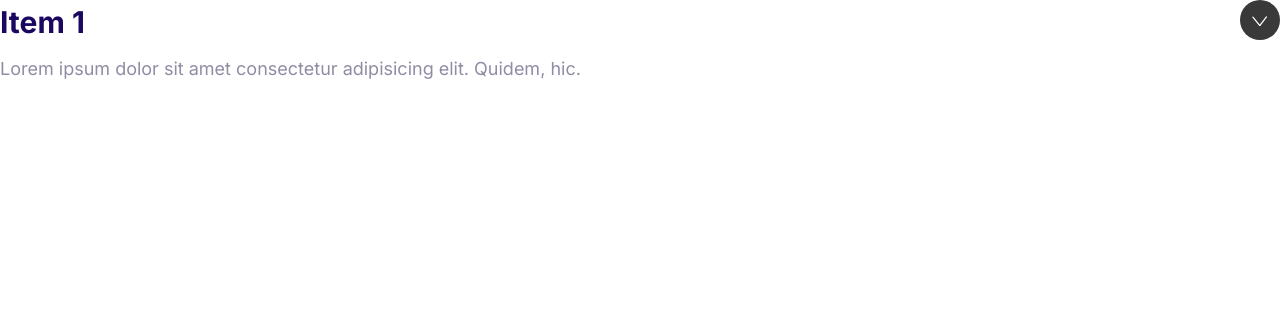
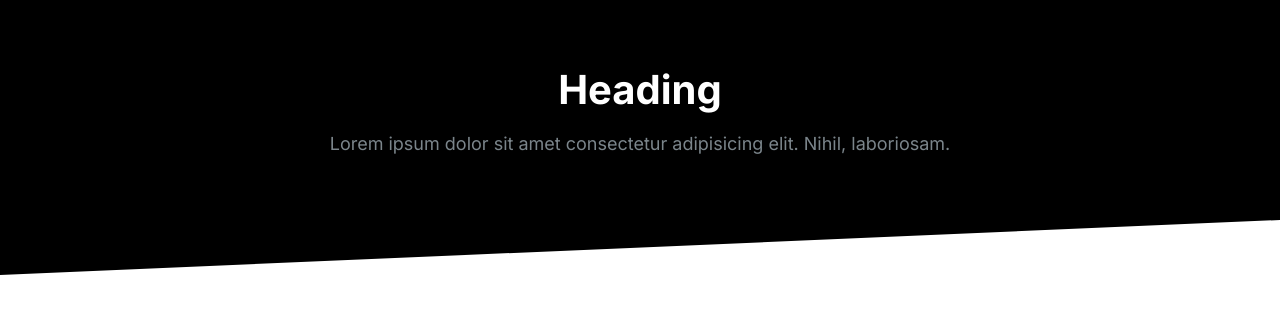
Before and after one commit to Khaled-AlKhateeb/Webycob, a plain HTML site: page index.html in a window 1280 px wide. Drawn offline with Linux system fonts and the light colour scheme.

Commit message:
Build blocks components

```diff
--- a/css/styles.css
+++ b/css/styles.css
@@ -539,7 +539,7 @@ a {
     }
 }
 
-/* Collapsible */
+/* Collapsibles */
 .collapsible__header {
     display: flex;
     justify-content: space-between;
@@ -570,3 +570,41 @@ a {
     max-height: 100vh;
     opacity: 1;
 }
+
+/* Blocks */
+.block {
+    --padding-vertical: 6rem;
+    padding: var(--padding-vertical) 2rem;
+}
+
+.block__header {
+    text-align: center;
+}
+
+.block__heading {
+    margin-top: 0;
+}
+
+.block--dark {
+    background: black;
+    color: #7b858b;
+}
+
+.block--dark .block__heading {
+    color: white;
+}
+
+.block--skewed-right {
+    padding-bottom: calc(var(--padding-vertical) + 4rem);
+    clip-path: polygon(0% 0%, 100% 0%, 100% 100%, 0% 80%);
+}
+
+.block--skewed-left {
+    padding-bottom: calc(var(--padding-vertical) + 4rem);
+    clip-path: polygon(0% 0%, 100% 0%, 100% 80%, 0% 100%);
+}
+
+.container {
+    max-width: 1140px;
+    margin: 0 auto;
+}
--- a/index.html
+++ b/index.html
@@ -14,17 +14,14 @@
     <link rel="stylesheet" href="css/normalize.css" />
   </head>
   <body>
-        <div class="collapsible collapsible--expanded">
-            <header class="collapsible__header">
-                <h2 class="collapsible__heading">Item 1</h2>
-                    <svg class="icon icon--white collapsible__chevron">
-                        <use xlink:href="images/sprite.svg#chevron"></use>
-                    </svg>
-            </header>
-            <div class="collapsible__content">
-                Lorem ipsum dolor sit amet consectetur adipisicing elit. Quidem, hic.
-            </div>
-        </div>
-        <script src="/js/main.js"></script>
+    <section class="block block--dark block--skewed-left">
+      <header class="block__header">
+        <h2 class="block__heading">Heading</h2>
+        <p>
+          Lorem ipsum dolor sit amet consectetur adipisicing elit. Nihil,
+          laboriosam.
+        </p>
+      </header>
+    </section>
   </body>
 </html>
```
Also changed, not shown: components/blocks.html (added, +9 -0 lines), components/collapsibles.html (added, +11 -0 lines).
